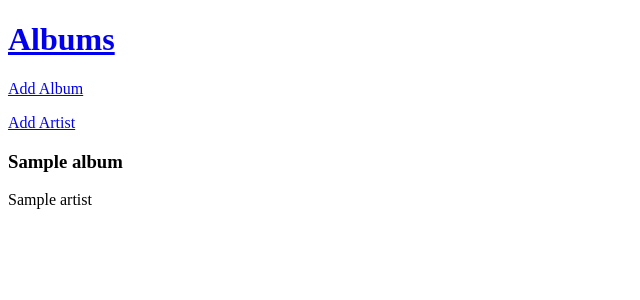
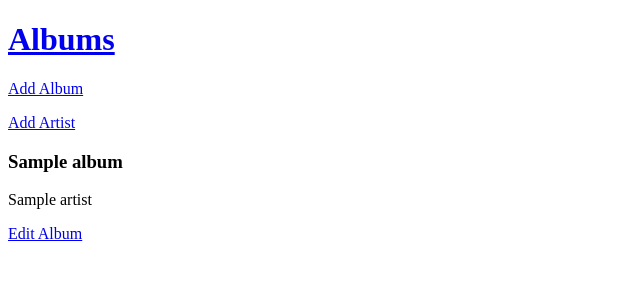
Before and after one commit to Momentum-Team-13/django-music-ypg00, a Django app: page /albums/1/ in a window 1280 px wide. Shown: the top 300 px of the page, without its empty margins (0-640 px from the left). Run offline with Django 4.2, Linux system fonts and the light colour scheme; tables that the repository leaves empty hold one stand-in row (values such as "Sample post").

Commit message:
update album functionality

```diff
--- a/albums/views.py
+++ b/albums/views.py
@@ -28,52 +28,19 @@
 
 def album_detail(request, pk):
     album = get_object_or_404(Album, pk=pk)
-    # artists = album.artists
     return render(request, 'albums/album_detail.html', {'album': album})
 
+def edit_album(request, pk):
+    album = get_object_or_404(Album, pk=pk)
+    if request.method == 'GET':
+        form = AlbumForm(instance=album)
+    else:
+        form = AlbumForm(data=request.POST, instance=album)
+        if form.is_valid():
+            form.save()
+            return redirect(to='list_albums')
 
+    return render(request, "albums/edit_album.html", {"album": album, "form": form})
 
-# def edit_contact(request, pk):
-#     contact = get_object_or_404(Contact, pk=pk)
-#     if request.method == 'GET':
-#         form = ContactForm(instance=contact)
-#     else:
-#         form = ContactForm(data=request.POST, instance=contact)
-#         if form.is_valid():
-#             form.save()
-#             return redirect(to='list_contacts')
-
-#     return render(request, "contacts/edit_contact.html", {
-#         "form": form,
-#         "contact": contact
-#     })
-
-# def delete_contact(request, pk):
-#     contact = get_object_or_404(Contact, pk=pk)
-#     if request.method == 'POST':
-#         contact.delete()
-#         return redirect(to='list_contacts')
-
-#     return render(request, "contacts/delete_contact.html", {"contact": contact})
-
-
-# def add_note(request, pk):
-#     contact = get_object_or_404(Contact, pk=pk)
-#     if request.method == 'GET':
-#         form = NoteForm()
-#     else:
-#         form = NoteForm(data=request.POST)
-#         if form.is_valid():
-#             new_note = form.save(commit=False)
-#             new_note.contact = contact
-#             new_note.save()
-#             return redirect(to='contact_detail', pk=pk)
-
-#     return render(request, "contacts/notes.html", {"contact": contact, "form": form})
-
-# def delete_note(request, pk):
-#     note = get_object_or_404(Note, pk=pk)
-#     contact_pk = note.contact.pk
-#     if request.method == 'POST':
-#         note.delete()
-#         return redirect(to='contact_detail', pk=contact_pk)
+def delete_album(request, pk):
+    pass
--- a/django_music/urls.py
+++ b/django_music/urls.py
@@ -19,7 +19,7 @@
 from django.urls import include, path
 from albums import views as album_views
 
-# URL Configurations
+# URLconf
 urlpatterns = [
     # Admin
     path('admin/', admin.site.urls, name='admin'),
@@ -29,8 +29,10 @@
     path('', album_views.list_albums, name='list_albums'),
 
     # Album
-    path('albums/', album_views.add_album, name='add_album'),
+    path('albums/new/', album_views.add_album, name='add_album'),
     path('albums/<int:pk>/', album_views.album_detail, name='album_detail'),
+    path('albums/<int:pk>/edit', album_views.edit_album, name='edit_album'),
+    path('albums/<int:pk>/delete', album_views.delete_album, name='delete_album'),
 
     # Artist
     path('artists/', album_views.add_artist, name='add_artist'),
--- a/templates/albums/album_detail.html
+++ b/templates/albums/album_detail.html
@@ -3,15 +3,14 @@
 {% block content %}
 
 <div>
+    <h3>{{ album.title }}</h3>
     <div>
-        <h3>{{ album.title }}</h3>
-        <div>
-            {% for artist in album.artists.all %}
-            {{ artist }}
-            <br>
-            {% endfor %}
-        </div>
+        {% for artist in album.artists.all %}
+        {{ artist }}
+        <br>
+        {% endfor %}
     </div>
+    <p><a href="{% url 'edit_album' pk=album.pk %}">Edit Album</a></p>
 </div>
 
 {% endblock %}
--- a/templates/base.html
+++ b/templates/base.html
@@ -7,10 +7,8 @@
     <meta charset="UTF-8">
     <meta http-equiv="X-UA-Compatible" content="IE=edge">
     <meta name="viewport" content="width=device-width, initial-scale=1.0">
+    <link rel="stylesheet" href="static/css/style.css">
     <title>Django Music</title>
-    <link rel="stylesheet" href="static/css/style.css">
-    <link rel="stylesheet" href="{% static 'css/tachyons.min.css' %}">
-    <link rel="stylesheet" href="{% static 'icofont/icofont.min.css' %}">
 </head>
 
 <body>
```
Also changed, not shown: templates/albums/edit_album.html (added, +15 -0 lines).
